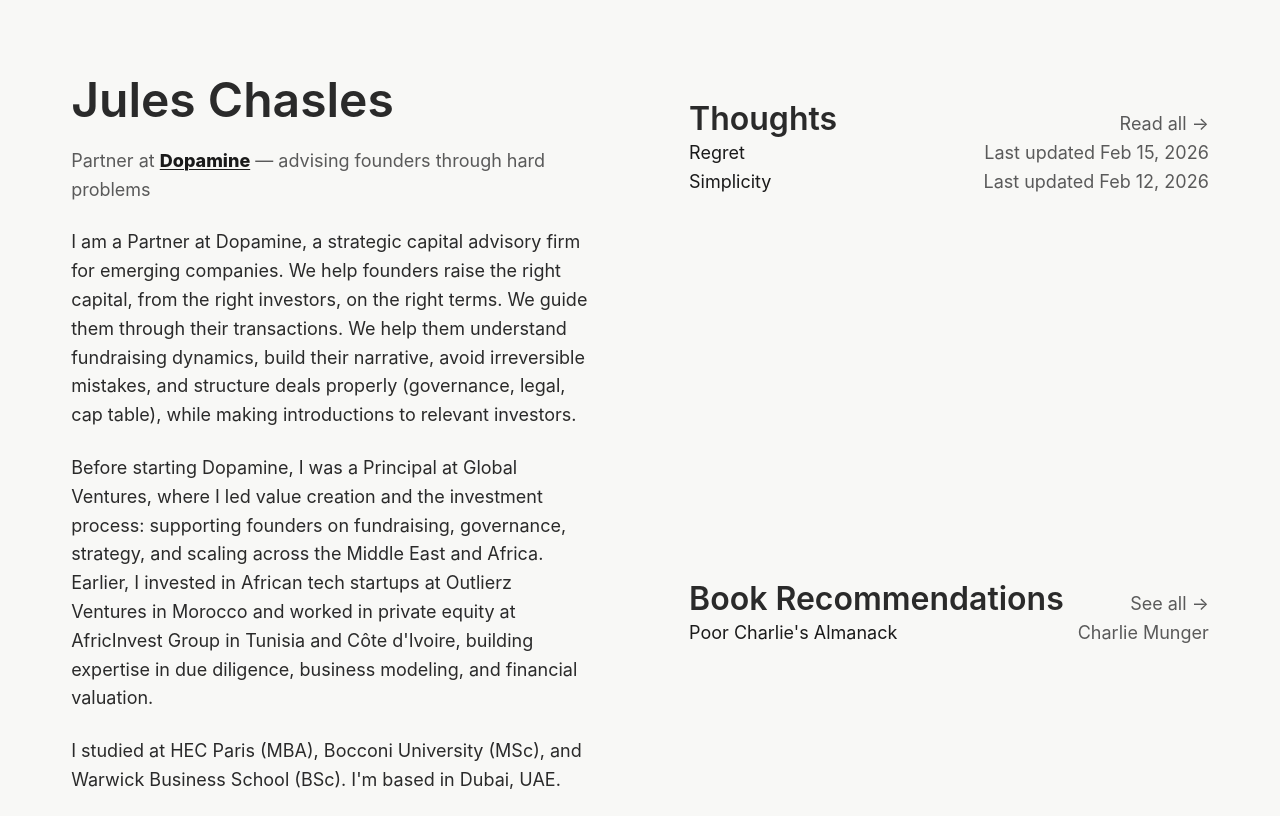
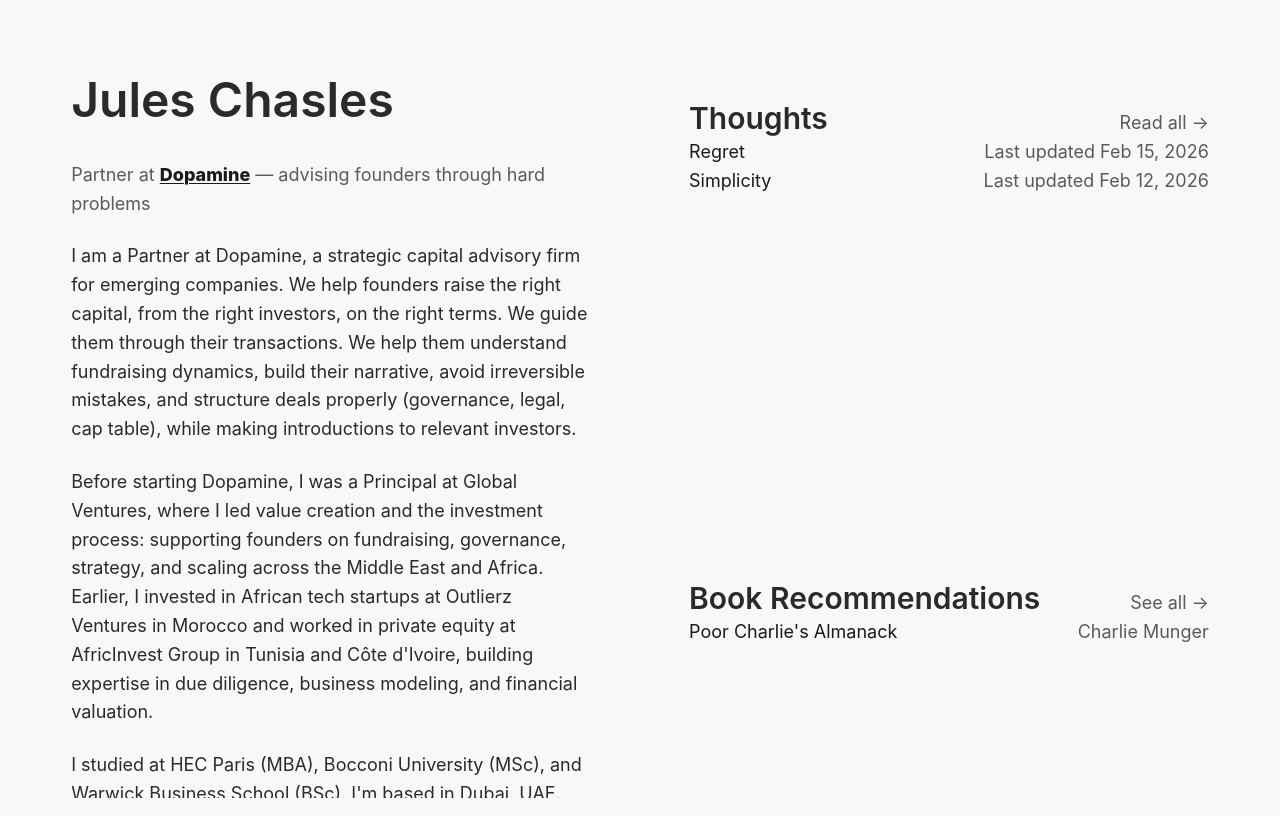
Before and after one commit to juleschasles/juleschasles-website, a Next.js app: page / in a window 1280 px wide. Built offline with nearby package versions, Linux system fonts and the light colour scheme.

Commit message:
Update globals.css

```diff
--- a/app/globals.css
+++ b/app/globals.css
@@ -29,12 +29,12 @@
   h1, h2, h3, h4, h5, h6 {
     line-height: var(--line-height-heading);
     margin-top: var(--space-section);
-    margin-bottom: 1rem;
+    margin-bottom: 2rem;
     font-weight: 600;
   }
 
   h1 { font-size: 3rem; margin-top: 0; }
-  h2 { font-size: 2rem; }
+  h2 { font-size: 1.875rem; }
   h3 { font-size: 1.5rem; }
 
   p { margin-bottom: var(--space-paragraph); }
```
